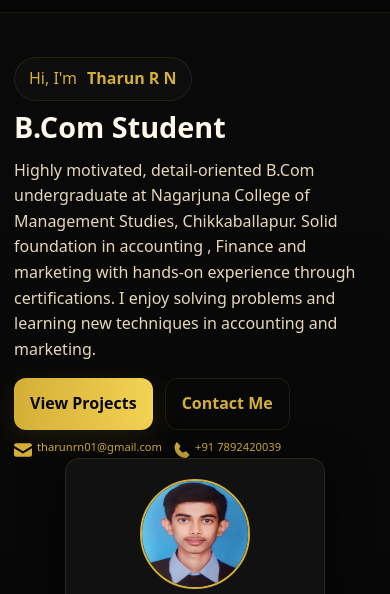
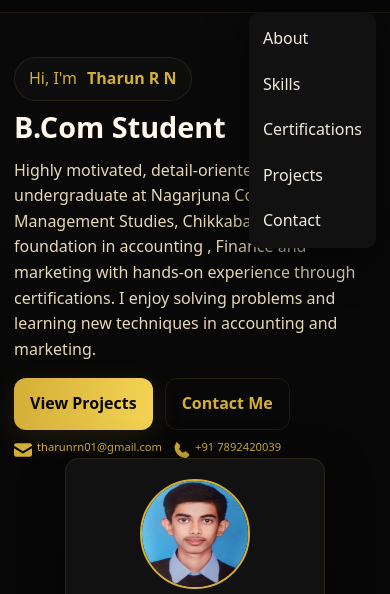
Before and after one commit to tharunrn01-rgb/Tharun-Portfolio, a plain HTML site: page index.html in a window 390 px wide. Both pictures are taken after a click on the button "Menu". Shown: the part 52-646 px from the top of the page. Drawn offline with Linux system fonts and the light colour scheme.

Commit message:
style.css

```diff
--- a/style.css
+++ b/style.css
@@ -292,11 +292,19 @@ input::placeholder, textarea::placeholder{color:rgba(255,255,255,0.45)}
   }
 }
 
-<script>
-  const menuBtn = document.querySelector(".menu-btn");
-  const menu = document.querySelector(".menu");
-
-  menuBtn.addEventListener("click", () => {
-    menu.classList.toggle("open");
-  });
-</script>
+@media (max-width:820px){
+  .menu {
+    display: none;
+    flex-direction: column;
+    background: var(--panel);
+    position: absolute;
+    top: 64px;
+    right: 14px;
+    padding: 14px;
+    border-radius: 10px;
+    box-shadow: var(--shadow);
+  }
+  .menu.open {
+    display: flex;
+  }
+}
```
